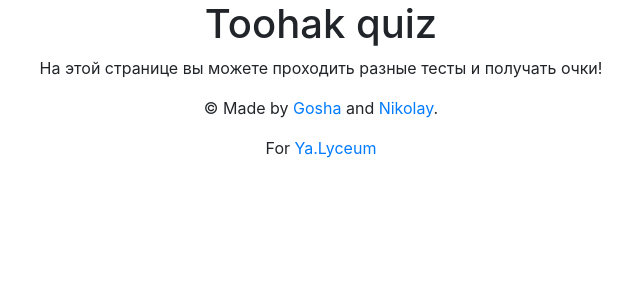
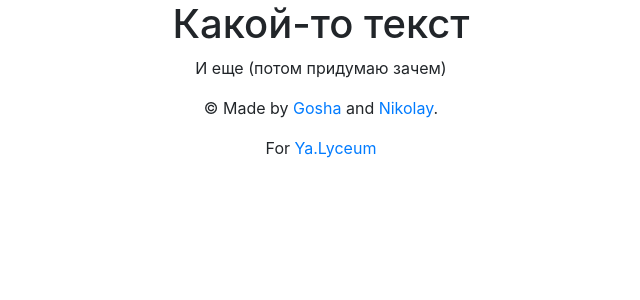
Before and after one commit to Brajenko/toohak-quiz, a Flask app: page / in a window 1280 px wide. Shown: the part 63-363 px from the top of the page, without its empty margins (319-959 px from the left). Run offline with Flask 2, Linux system fonts and the light colour scheme; data that the repository does not hold is empty.

Commit message:
Revert "("
This reverts commit 122d3838f167d1e02425c47a9c0b812914695bad.
вернул комит потому что uwsgi не сработало

```diff
--- a/toohak/templates/index.html
+++ b/toohak/templates/index.html
@@ -5,8 +5,8 @@
   {{ super() }}
 {% endblock %}
 {% block header %}
-<h1 style="text-align: center;">Toohak quiz</h1>
-<p style="text-align: center;">На этой странице вы можете проходить разные тесты и получать очки!</p>
+<h1 style="text-align: center;">Какой-то текст</h1>
+<p style="text-align: center;">И еще (потом придумаю зачем)</p>
 {% endblock %}
 
 {% block content %}
```
